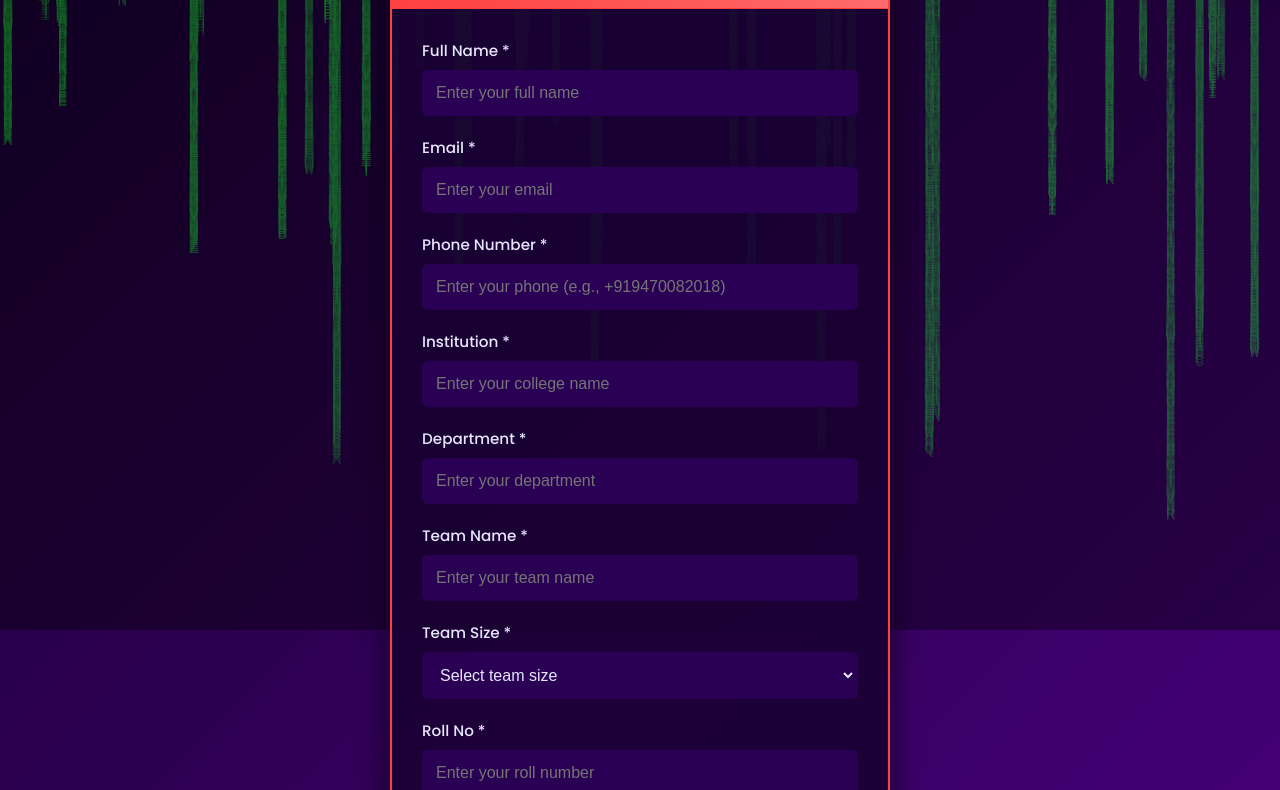
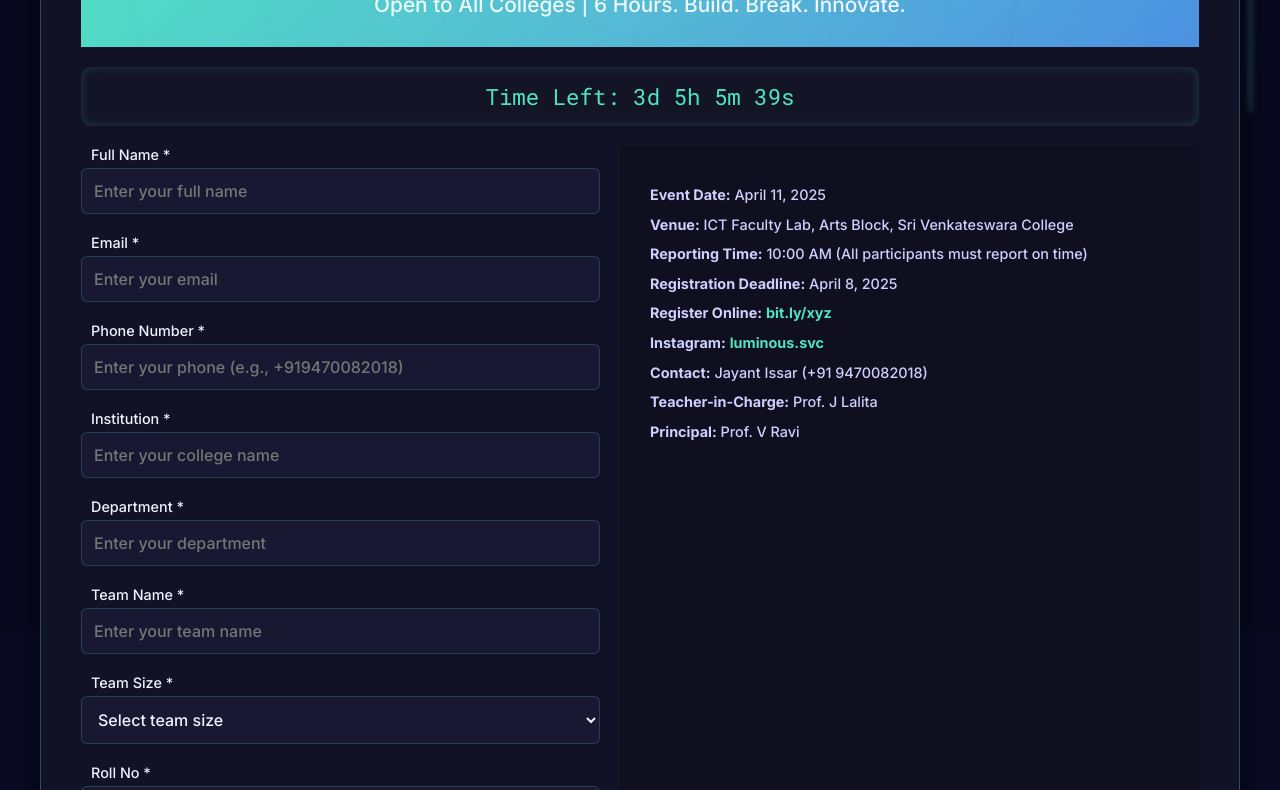
Before and after one commit to yashnigam07/XLR8-Hackathon-2025, a plain HTML site: page index.html in a window 1280 px wide. Shown: the part 170-960 px from the top of the page. Drawn offline with nearby package versions, Linux system fonts and the light colour scheme; animation ran at ten frames a second.

Commit message:
Hackathon2025

```diff
--- a/index.html
+++ b/index.html
@@ -6,11 +6,9 @@
   <meta name="viewport" content="width=device-width, initial-scale=1.0">
   <meta name="description" content="Register for XLR8 Hackathon 2025 at Sri Venkateswara College. Open to all colleges. Build, break, innovate in 6 hours!">
   <meta name="keywords" content="XLR8 Hackathon, 2025, Sri Venkateswara College, registration, coding, innovation">
-  <!-- GSAP CDN -->
   <script src="https://cdnjs.cloudflare.com/ajax/libs/gsap/3.12.2/gsap.min.js"></script>
-  <script src="https://cdnjs.cloudflare.com/ajax/libs/gsap/3.12.2/ScrollTrigger.min.js"></script>
   <style>
-    @import url('https://fonts.googleapis.com/css2?family=Orbitron:wght@400;700&family=Poppins:wght@300;500;700&display=swap');
+    @import url('https://fonts.googleapis.com/css2?family=Roboto+Mono:wght@400;700&family=Inter:wght@300;500;700&display=swap');
 
     * {
       margin: 0;
@@ -19,10 +17,13 @@
     }
 
     body {
-      background: linear-gradient(135deg, #1a0033, #4b0082);
-      font-family: 'Poppins', sans-serif;
-      color: #e6e6fa;
+      background: #0a0a23;
+      font-family: 'Inter', sans-serif;
+      color: #f0f0ff;
       min-height: 100vh;
+      display: flex;
+      justify-content: center;
+      align-items: center;
       padding: 20px;
       overflow-x: hidden;
       position: relative;
@@ -35,131 +36,164 @@
       width: 100%;
       height: 100%;
       z-index: -1;
-      opacity: 0.4;
+      opacity: 0.2;
+      filter: blur(2px);
     }
 
     .container {
-      background: rgba(26, 0, 51, 0.9);
-      border-radius: 15px;
-      box-shadow: 0 10px 30px rgba(0, 0, 0, 0.7), 0 0 20px rgba(75, 0, 130, 0.3);
+      background: rgba(20, 20, 40, 0.95);
+      border-radius: 20px;
+      box-shadow: 0 15px 40px rgba(0, 0, 0, 0.5);
       width: 100%;
       max-width: 500px;
       margin: 0 auto;
-      overflow: hidden;
-      border: 2px solid #ff4040;
+      border: 1px solid rgba(80, 227, 194, 0.3);
       position: relative;
       z-index: 1;
-      transition: transform 0.3s ease, box-shadow 0.3s ease;
-    }
-
-    .container:hover {
-      transform: translateY(-5px);
-      box-shadow: 0 15px 40px rgba(0, 0, 0, 0.8), 0 0 25px rgba(75, 0, 130, 0.5);
+      padding: 20px;
+      backdrop-filter: blur(10px);
     }
 
     .header {
-      background: linear-gradient(90deg, #ff4040, #ff6b6b);
-      padding: 25px;
+      background: linear-gradient(135deg, #50e3c2, #4a90e2);
+      padding: 20px;
       text-align: center;
+      border-radius: 15px 15px 0 0;
       position: relative;
-      z-index: 2;
-      border-bottom: 1px solid #ff4040;
+      overflow: hidden;
+    }
+
+    .header::after {
+      content: '';
+      position: absolute;
+      top: -50%;
+      left: -50%;
+      width: 200%;
+      height: 200%;
+      background: radial-gradient(circle, rgba(255,255,255,0.15) 0%, rgba(255,255,255,0) 70%);
+      animation: pulseGlow 6s infinite ease-in-out;
+    }
+
+    @keyframes pulseGlow {
+      0%, 100% { transform: scale(1); opacity: 0.3; }
+      50% { transform: scale(1.2); opacity: 0.5; }
     }
 
     .header h1 {
-      font-family: 'Orbitron', sans-serif;
+      font-family: 'Roboto Mono', monospace;
       font-size: 2em;
       font-weight: 700;
       color: #fff;
       text-transform: uppercase;
-      letter-spacing: 2px;
-      text-shadow: 0 0 10px #ff4040;
+      letter-spacing: 3px;
+      text-shadow: 0 0 10px rgba(80, 227, 194, 0.7);
+      position: relative;
+      z-index: 1;
     }
 
     .header p {
       font-size: 0.9em;
-      color: #e6e6fa;
-      margin-top: 5px;
-      opacity: 0.9;
+      color: rgba(255, 255, 255, 0.9);
+      margin-top: 8px;
+      font-weight: 500;
+      position: relative;
+      z-index: 1;
+    }
+
+    .countdown {
+      padding: 15px;
+      text-align: center;
+      font-size: 1em;
+      color: #50e3c2;
+      background: rgba(20, 20, 40, 0.8);
+      margin: 15px 0;
+      border-radius: 10px;
+      font-family: 'Roboto Mono', monospace;
+      box-shadow: inset 0 0 10px rgba(80, 227, 194, 0.2);
+    }
+
+    .content-wrapper {
+      display: flex;
+      flex-direction: column;
+      gap: 15px;
     }
 
     .form-section {
-      padding: 30px;
-      position: relative;
-      z-index: 2;
+      padding: 0;
     }
 
     .form-group {
-      margin-bottom: 20px;
-      position: relative;
+      margin-bottom: 15px;
+      text-align: left;
+    }
+
+    .form-group label {
+      display: block;
+      font-weight: 500;
+      color: #f0f0ff;
+      margin-bottom: 5px;
+      font-size: 0.9em;
+      padding-left: 10px;
+    }
+
+    .form-group input, .form-group select {
+      width: 100%;
+      padding: 10px;
+      border: 1px solid rgba(80, 227, 194, 0.2);
+      border-radius: 6px;
+      background: rgba(40, 40, 80, 0.3);
+      color: #f0f0ff;
+      font-size: 0.95em;
+      transition: border-color 0.3s ease, box-shadow 0.3s ease;
+      font-family: 'Inter', sans-serif;
+    }
+
+    .form-group input:focus, .form-group select:focus {
+      border-color: #50e3c2;
+      box-shadow: 0 0 8px rgba(80, 227, 194, 0.3);
+      outline: none;
+    }
+
+    .form-group input.error, .form-group select.error {
+      border-color: #ff6b6b;
+      box-shadow: 0 0 8px rgba(255, 107, 107, 0.3);
     }
 
     .form-group .error-message {
-      color: #ff4757;
+      color: #ff6b6b;
       font-size: 0.8em;
       margin-top: 5px;
       display: none;
+      padding-left: 10px;
     }
 
     .form-group.error .error-message {
       display: block;
     }
 
-    label {
-      display: block;
-      font-weight: 500;
-      color: #e6e6fa;
-      margin-bottom: 8px;
-      font-size: 0.95em;
-    }
-
-    input, select {
+    button {
       width: 100%;
       padding: 12px;
-      border: 2px solid #2a0055;
-      border-radius: 6px;
-      background: #2a0055;
-      color: #e6e6fa;
-      font-size: 1em;
-      transition: border-color 0.3s ease, box-shadow 0.3s ease;
-    }
-
-    input:focus, select:focus {
-      border-color: #00ffff;
-      box-shadow: 0 0 10px #00ffff;
-      outline: none;
-    }
-
-    input.error, select.error {
-      border-color: #ff4757;
-      box-shadow: 0 0 10px #ff4757;
-    }
-
-    button {
-      width: 100%;
-      padding: 14px;
-      background: linear-gradient(90deg, #ff4040, #ff6b6b);
+      background: linear-gradient(135deg, #50e3c2, #4a90e2);
       color: #fff;
       font-weight: 700;
       border: none;
-      border-radius: 6px;
+      border-radius: 8px;
       cursor: pointer;
-      font-size: 1.1em;
+      font-size: 1em;
       text-transform: uppercase;
-      letter-spacing: 1px;
-      transition: transform 0.3s ease, box-shadow 0.3s ease, background 0.3s ease;
-      position: relative;
-      overflow: hidden;
+      letter-spacing: 1.5px;
+      transition: transform 0.3s ease, box-shadow 0.3s ease;
+      font-family: 'Roboto Mono', monospace;
     }
 
     button:hover {
       transform: translateY(-2px);
-      box-shadow: 0 5px 15px rgba(255, 64, 64, 0.6);
-      background: linear-gradient(90deg, #ff6b6b, #ff4040);
+      box-shadow: 0 5px 15px rgba(80, 227, 194, 0.4);
     }
 
     button:disabled {
-      background: #666;
+      background: #4a4a6a;
       cursor: not-allowed;
       transform: none;
       box-shadow: none;
@@ -170,10 +204,10 @@
       position: absolute;
       width: 20px;
       height: 20px;
-      border: 3px solid #fff;
-      border-top: 3px solid transparent;
+      border: 2px solid #fff;
+      border-top: 2px solid transparent;
       border-radius: 50%;
-      animation: spin 1s linear infinite;
+      animation: spin 0.8s linear infinite;
       top: 50%;
       left: 50%;
       transform: translate(-50%, -50%);
@@ -185,25 +219,27 @@
 
     .info {
       padding: 20px;
-      background: #1a0033;
-      text-align: center;
+      background: rgba(15, 15, 30, 0.9);
+      text-align: left;
       font-size: 0.9em;
-      color: #b0c5e6;
-      position: relative;
-      z-index: 2;
+      color: #d0d0ff;
+      border-radius: 0 0 15px 15px;
     }
 
     .info p {
-      margin: 5px 0;
+      margin: 8px 0;
+      line-height: 1.5;
     }
 
     .info a {
-      color: #00ffff;
+      color: #50e3c2;
       text-decoration: none;
-      font-weight: 500;
+      font-weight: 600;
+      transition: color 0.3s ease;
     }
 
     .info a:hover {
+      color: #4a90e2;
       text-decoration: underline;
     }
 
@@ -211,47 +247,93 @@
       padding: 15px;
       text-align: center;
       font-size: 0.8em;
-      color: #a3bffa;
-      background: #0d0026;
-      border-top: 1px solid #2a0055;
-      position: relative;
-      z-index: 2;
+      color: #a0a0cc;
+      background: rgba(10, 10, 25, 0.9);
+      border-top: 1px solid rgba(80, 227, 194, 0.2);
     }
 
-    /* Responsive Design */
-    @media (max-width: 768px) {
+    /* Tablet Layout (768px and above) */
+    @media (min-width: 768px) {
       .container {
-        max-width: 400px;
+        max-width: 900px;
+        padding: 30px;
       }
+
       .header h1 {
-        font-size: 1.8em;
+        font-size: 2.5em;
       }
+
+      .header p {
+        font-size: 1.1em;
+      }
+
+      .countdown {
+        font-size: 1.2em;
+        margin: 20px 0;
+      }
+
+      .content-wrapper {
+        flex-direction: row;
+        gap: 20px;
+      }
+
       .form-section {
-        padding: 20px;
+        flex: 1;
+      }
+
+      .info {
+        flex: 1;
+        padding: 25px;
       }
     }
 
-    @media (max-width: 480px) {
+    /* Desktop Layout (1024px and above) */
+    @media (min-width: 1024px) {
       .container {
-        max-width: 100%;
-        margin: 10px;
+        max-width: 1200px;
+        padding: 40px;
       }
+
+      .header {
+        padding: 30px;
+      }
+
       .header h1 {
-        font-size: 1.5em;
+        font-size: 3em;
       }
+
       .header p {
-        font-size: 0.85em;
+        font-size: 1.3em;
       }
-      input, select {
-        font-size: 0.9em;
-        padding: 10px;
+
+      .countdown {
+        font-size: 1.4em;
       }
-      button {
+
+      .form-group {
+        margin-bottom: 20px;
+      }
+
+      .form-group input, .form-group select {
+        padding: 12px;
         font-size: 1em;
       }
+
+      button {
+        padding: 14px;
+        font-size: 1.1em;
+      }
+
       .info {
-        padding: 15px;
-        font-size: 0.85em;
+        padding: 30px;
+      }
+
+      .info p {
+        font-size: 1em;
+      }
+
+      .footer {
+        font-size: 0.9em;
       }
     }
   </style>
@@ -260,45 +342,47 @@
   <canvas id="canvas-bg" aria-hidden="true"></canvas>
   <div class="container">
     <div class="header">
-      <h1>XLR8 Hackathon 2025</h1>
+      <h1>XLR8 HACKATHON 2025</h1>
       <p>Open to All Colleges | 6 Hours. Build. Break. Innovate.</p>
     </div>
+    <div class="countdown" aria-live="polite" role="timer"></div>
 
+    <div class="content-wrapper">
       <div class="form-section">
         <form id="registrationForm" novalidate>
           <div class="form-group">
             <label for="fullName">Full Name *</label>
-          <input type="text" id="fullName" name="fullName" placeholder="Enter your full name" required aria-required="true">
+            <input type="text" id="fullName" name="fullName" placeholder="Enter your full name" required>
             <span class="error-message">This field is required.</span>
           </div>
           <div class="form-group">
             <label for="email">Email *</label>
-          <input type="email" id="email" name="email" placeholder="Enter your email" required aria-required="true">
+            <input type="email" id="email" name="email" placeholder="Enter your email" required>
             <span class="error-message">Please enter a valid email address.</span>
           </div>
           <div class="form-group">
             <label for="phone">Phone Number *</label>
-          <input type="tel" id="phone" name="phone" placeholder="Enter your phone (e.g., +919470082018)" required pattern="\+?[1-9]\d{9,14}" aria-required="true">
+            <input type="tel" id="phone" name="phone" placeholder="Enter your phone (e.g., +919470082018)" required pattern="\+?[1-9]\d{9,14}">
             <span class="error-message">Please enter a valid phone number (e.g., +919470082018).</span>
           </div>
           <div class="form-group">
             <label for="institution">Institution *</label>
-          <input type="text" id="institution" name="institution" placeholder="Enter your college name" required aria-required="true">
+            <input type="text" id="institution" name="institution" placeholder="Enter your college name" required>
             <span class="error-message">This field is required.</span>
           </div>
           <div class="form-group">
             <label for="department">Department *</label>
-          <input type="text" id="department" name="department" placeholder="Enter your department" required aria-required="true">
+            <input type="text" id="department" name="department" placeholder="Enter your department" required>
             <span class="error-message">This field is required.</span>
           </div>
           <div class="form-group">
             <label for="teamName">Team Name *</label>
-          <input type="text" id="teamName" name="teamName" placeholder="Enter your team name" required aria-required="true">
+            <input type="text" id="teamName" name="teamName" placeholder="Enter your team name" required>
             <span class="error-message">This field is required.</span>
           </div>
           <div class="form-group">
             <label for="teamSize">Team Size *</label>
-          <select id="teamSize" name="teamSize" required aria-required="true">
+            <select id="teamSize" name="teamSize" required>
               <option value="">Select team size</option>
               <option value="3">3</option>
               <option value="4">4</option>
@@ -307,7 +391,7 @@
           </div>
           <div class="form-group">
             <label for="rollNo">Roll No *</label>
-          <input type="text" id="rollNo" name="rollNo" placeholder="Enter your roll number" required aria-required="true">
+            <input type="text" id="rollNo" name="rollNo" placeholder="Enter your roll number" required>
             <span class="error-message">This field is required.</span>
           </div>
           <button type="submit">Register Now</button>
@@ -320,9 +404,11 @@
         <p><strong>Reporting Time:</strong> 10:00 AM (All participants must report on time)</p>
         <p><strong>Registration Deadline:</strong> April 8, 2025</p>
         <p><strong>Register Online:</strong> <a href="bit.ly/xyz" target="_blank">bit.ly/xyz</a></p>
+        <p><strong>Instagram:</strong> <a href="https://www.instagram.com/luminous.svc" target="_blank">luminous.svc</a></p>
         <p><strong>Contact:</strong> Jayant Issar (+91 9470082018)</p>
         <p><strong>Teacher-in-Charge:</strong> Prof. J Lalita</p>
         <p><strong>Principal:</strong> Prof. V Ravi</p>
+      </div>
     </div>
 
     <div class="footer">
@@ -331,46 +417,37 @@
   </div>
 
   <script>
-    // Canvas Background Animation (Matrix Digital Rain)
+    // Canvas Background Animation
     const canvas = document.getElementById('canvas-bg');
     const ctx = canvas.getContext('2d');
-    let animationFrameId;
 
     const streams = [];
-    const fontSize = 16;
-    const columns = Math.floor(canvas.width / fontSize);
-    const characters = "01ABCDEFGHIJKLMNOPQRSTUVWXYZ";
+    const fontSize = 14;
+    const characters = "01XLR8HACKATHON2025";
 
     class Stream {
-      constructor() {
-        this.x = Math.random() * canvas.width;
-        this.y = Math.random() * -canvas.height; // Start above canvas
-        this.speed = Math.random() * 2 + 1;
-        this.length = Math.random() * 30 + 10;
-        this.opacity = Math.random() * 0.5 + 0.3;
+      constructor(x) {
+        this.x = x;
+        this.y = Math.random() * -canvas.height;
+        this.speed = Math.random() * 1 + 0.5;
+        this.length = Math.floor(Math.random() * 20 + 10);
+        this.opacity = Math.random() * 0.3 + 0.2;
+        this.text = this.generateText();
       }
 
       generateText() {
-        this.text = "";
-        for (let i = 0; i < this.length; i++) {
-          this.text += characters.charAt(Math.floor(Math.random() * characters.length));
-        }
+        return Array(this.length).fill().map(() =>
+          characters.charAt(Math.floor(Math.random() * characters.length))
+        ).join('');
       }
 
       draw() {
-        ctx.fillStyle = `rgba(0, 255, 0, ${this.opacity})`;
-        ctx.font = `${fontSize}px monospace`;
-        for (let i = 0; i < this.text.length; i++) {
-          const char = this.text.charAt(i);
+        ctx.fillStyle = `rgba(80, 227, 194, ${this.opacity})`;
+        ctx.font = `${fontSize}px 'Roboto Mono', monospace`;
+        for (let i = 0; i < this.length; i++) {
           const yPos = this.y + i * fontSize;
-          if (yPos > canvas.height) continue;
-          ctx.fillText(char, this.x, yPos);
-
-          if (i === 0) {
-            ctx.shadowBlur = 10;
-            ctx.shadowColor = "rgba(0, 255, 0, 0.7)";
-            ctx.fillText(char, this.x, yPos);
-            ctx.shadowBlur = 0;
+          if (yPos > 0 && yPos < canvas.height) {
+            ctx.fillText(this.text[i], this.x, yPos);
           }
         }
       }
@@ -378,111 +455,115 @@
       update() {
         this.y += this.speed;
         if (this.y > canvas.height) {
-          this.y = Math.random() * -100;
-          this.generateText();
-          this.opacity = Math.random() * 0.5 + 0.3;
+          this.y = -this.length * fontSize;
+          this.text = this.generateText();
         }
       }
     }
 
-    function init() {
+    function initCanvas() {
       canvas.width = window.innerWidth;
       canvas.height = window.innerHeight;
-      streams.length = 0; // Clear existing streams
-      for (let i = 0; i < Math.floor(canvas.width / fontSize); i++) {
-        streams[i] = new Stream();
-        streams[i].generateText();
+      streams.length = 0;
+      const columns = Math.floor(canvas.width / fontSize);
+      for (let i = 0; i < columns; i++) {
+        streams.push(new Stream(i * fontSize));
       }
     }
 
-    function animate() {
-      ctx.fillStyle = "rgba(0, 0, 0, 0.05)";
+    function animateCanvas() {
+      ctx.fillStyle = 'rgba(10, 10, 35, 0.05)';
       ctx.fillRect(0, 0, canvas.width, canvas.height);
-
-      for (let i = 0; i < streams.length; i++) {
-        streams[i].update();
-        streams[i].draw();
+      streams.forEach(stream => {
+        stream.update();
+        stream.draw();
+      });
+      requestAnimationFrame(animateCanvas);
     }
 
-      animationFrameId = requestAnimationFrame(animate);
+    initCanvas();
+    animateCanvas();
+    window.addEventListener('resize', initCanvas);
+
+    // Countdown Timer
+    function updateCountdown() {
+      const deadline = new Date("April 8, 2025 23:59:59 GMT+0530").getTime();
+      const now = new Date().getTime();
+      const distance = deadline - now;
+
+      if (distance < 0) {
+        document.querySelector('.countdown').innerHTML = "Registration Deadline Has Passed!";
+        return;
       }
 
-    function startAnimation() {
-      if (!animationFrameId) {
-        animate();
-      }
+      const days = Math.floor(distance / (1000 * 60 * 60 * 24));
+      const hours = Math.floor((distance % (1000 * 60 * 60 * 24)) / (1000 * 60 * 60));
+      const minutes = Math.floor((distance % (1000 * 60 * 60)) / (1000 * 60));
+      const seconds = Math.floor((distance % (1000 * 60)) / 1000);
+
+      document.querySelector('.countdown').innerHTML = `Time Left: ${days}d ${hours}h ${minutes}m ${seconds}s`;
     }
 
-    function stopAnimation() {
-      if (animationFrameId) {
-        cancelAnimationFrame(animationFrameId);
-        animationFrameId = null;
-      }
-    }
-
-    // Initialize and start
-    init();
-    startAnimation();
-
-    // Optimized resize handler
-    let resizeTimeout;
-    window.addEventListener('resize', () => {
-      clearTimeout(resizeTimeout);
-      stopAnimation();
-      resizeTimeout = setTimeout(() => {
-        init();
-        startAnimation();
-      }, 100); // Throttle resize to 100ms
-    });
+    setInterval(updateCountdown, 1000);
+    updateCountdown();
 
     // GSAP Animations
     document.addEventListener("DOMContentLoaded", () => {
       gsap.from(".container", {
         opacity: 0,
-        scale: 0.95,
+        y: 50,
         duration: 1,
         ease: "power2.out"
       });
 
-      gsap.from(".header", {
+      gsap.from(".header h1", {
         opacity: 0,
-        y: -50,
-        duration: 1,
-        ease: "power2.out",
-        delay: 0.2
+        y: 20,
+        duration: 0.8,
+        delay: 0.2,
+        ease: "power2.out"
+      });
+
+      gsap.from(".header p", {
+        opacity: 0,
+        y: 20,
+        duration: 0.8,
+        delay: 0.4,
+        ease: "power2.out"
+      });
+
+      gsap.from(".countdown", {
+        opacity: 0,
+        scale: 0.9,
+        duration: 0.8,
+        delay: 0.6,
+        ease: "back.out(1.7)"
       });
 
       gsap.from(".form-group", {
         opacity: 0,
         y: 30,
         duration: 0.8,
-        stagger: 0.2,
-        delay: 0.5,
+        stagger: 0.1,
+        delay: 0.8,
         ease: "power2.out"
       });
 
-      gsap.from(".info", {
+      gsap.from(".info p", {
         opacity: 0,
-        y: 50,
+        x: -20,
         duration: 0.8,
+        stagger: 0.05,
         delay: 1,
         ease: "power2.out"
       });
 
       gsap.from(".footer", {
         opacity: 0,
-        y: 30,
+        y: 20,
         duration: 0.8,
         delay: 1.2,
         ease: "power2.out"
-      });
-
-      const button = document.querySelector("button");
-      button.addEventListener("mouseenter", () => {
-        gsap.to(button, { scale: 1.05, duration: 0.3, ease: "power1.out" });
-      });
-      button.addEventListener("mouseleave", () => {
-        gsap.to(button, { scale: 1, duration: 0.3, ease: "power1.out" });
       });
     });
 
@@ -497,7 +578,6 @@
       let isValid = true;
       groups.forEach(group => {
         const input = group.querySelector("input, select");
-        const errorMsg = group.querySelector(".error-message");
         group.classList.remove("error");
 
         if (!input.value) {
@@ -510,14 +590,10 @@
           group.classList.add("error");
           isValid = false;
         }
-        if (group.classList.contains("error")) {
-          errorMsg.style.display = "block";
-        } else {
-          errorMsg.style.display = "none";
-        }
       });
 
       if (!isValid) {
+        document.querySelector('.countdown').textContent = "Please correct the errors in the form.";
         return;
       }
 
@@ -526,24 +602,21 @@
 
       fetch("https://script.google.com/macros/s/AKfycbztmnr0EWZB0heesa41No6vovUFddEUxgI3zZrErp4jFV1J9oQe4lKJ5jf68k9eize4-A/exec", {
         method: "POST",
-        body: formData
+        body: formData,
+        mode: 'no-cors' // Google Apps Script often requires this
       })
-      .then(response => response.text())
-      .then(result => {
-        alert("✅ Registration for XLR8 Hackathon 2025 submitted successfully!");
+      .then(() => {
+        document.querySelector('.countdown').textContent = "✅ Registration Submitted Successfully!";
         form.reset();
-        groups.forEach(group => {
-          group.classList.remove("error");
-          group.querySelector(".error-message").style.display = "none";
-        });
-        gsap.fromTo(".container", { scale: 1.05, opacity: 0.95 }, { scale: 1, opacity: 1, duration: 0.5, ease: "elastic.out(1, 0.3)" });
+        gsap.to(".container", { scale: 1.02, duration: 0.3, yoyo: true, repeat: 1 });
       })
       .catch(error => {
-        alert("❌ Error submitting form: " + error.message);
+        document.querySelector('.countdown').textContent = `❌ Error: ${error.message}`;
       })
       .finally(() => {
         button.disabled = false;
         button.textContent = "Register Now";
+        setTimeout(() => updateCountdown(), 3000);
       });
     });
   </script>
```
Lines whose indentation alone changed are shown as unchanged.
